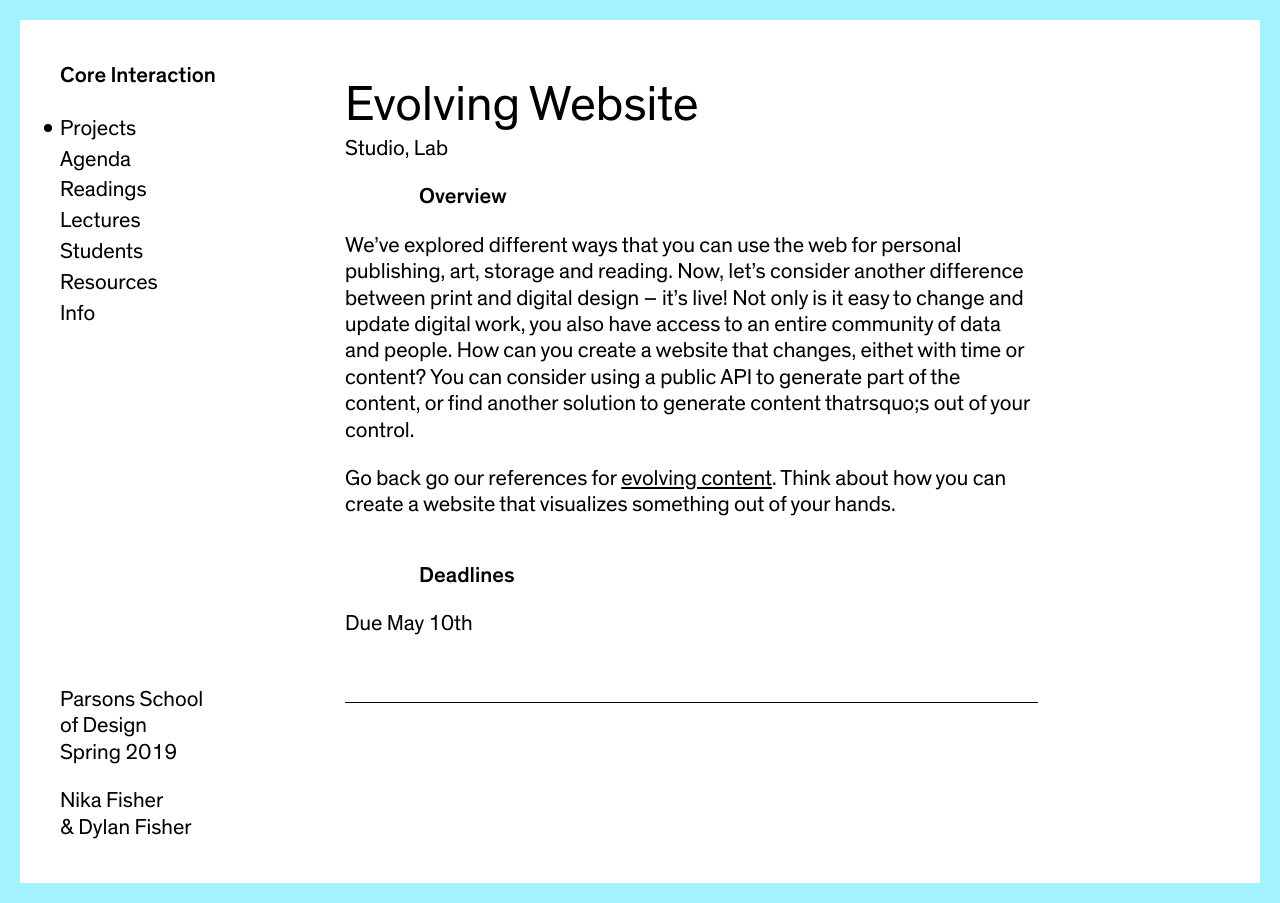
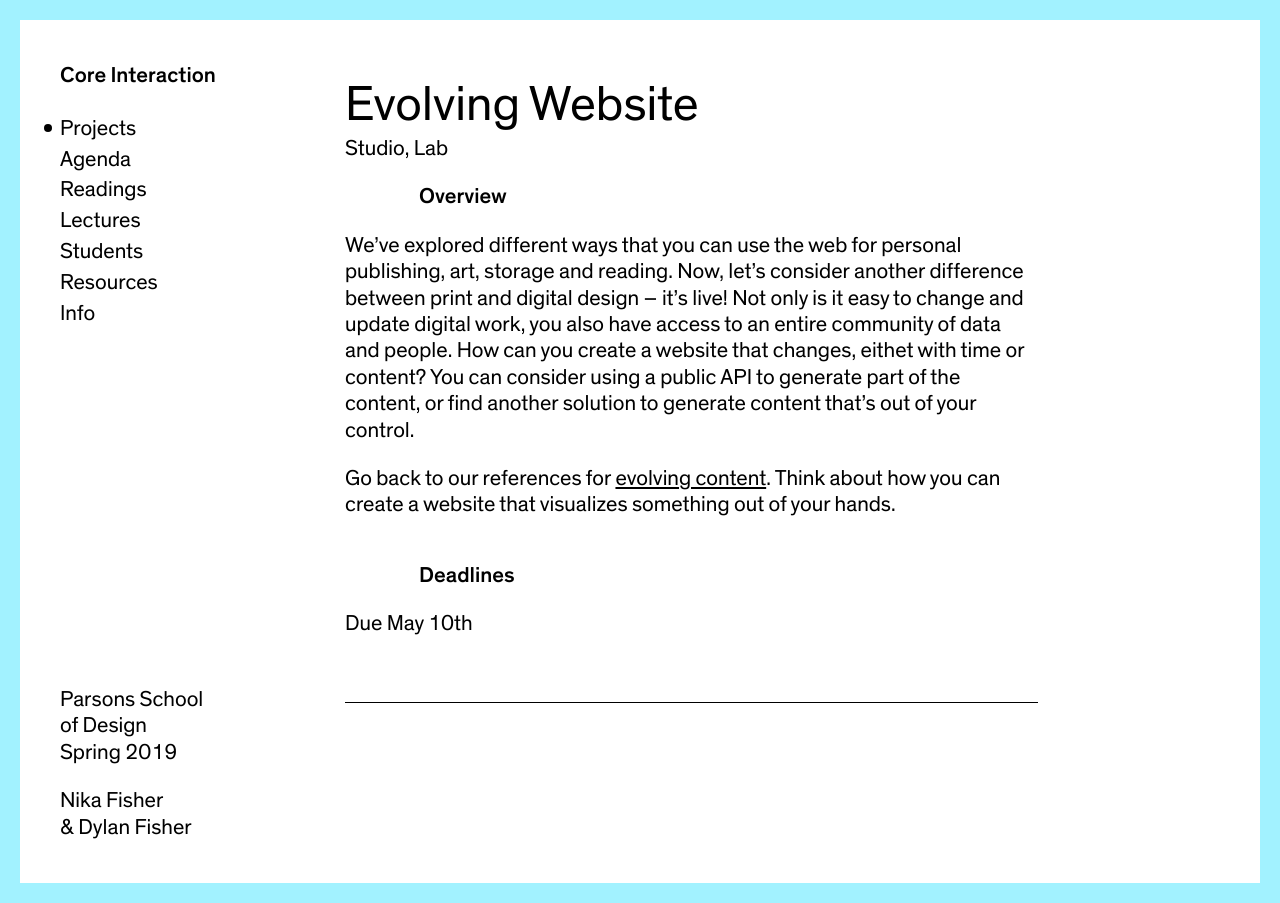
Before and after one commit to dylanfisher/ci19, a Jekyll site: the page built from _projects/live-data.md, in a window 1280 px wide. Built offline with Jekyll 4.4.1, drawn with Linux system fonts in a browser that asks for light colours.

```diff
--- a/_projects/live-data.md
+++ b/_projects/live-data.md
@@ -10,9 +10,9 @@ categories:       Studio Lab
 We’ve explored different ways that you can use the web for personal publishing, art, storage and reading. Now, let’s consider another difference between print and digital design – it’s live!
 Not only is it easy to change and update digital work, you also have access to an entire community of data and people.
 How can you create a website that changes, eithet with time or content?
-You can consider using a public API to generate part of the content, or find another solution to generate content thatrsquo;s out of your control.
+You can consider using a public API to generate part of the content, or find another solution to generate content that&rsquo;s out of your control.
 
-Go back go our references for [evolving content](https://paper.dropbox.com/doc/Evolving-Content--AbFLwzLLILR~di7UsMUsiflPAQ-4GwTXZtD3CbcPUESw0Jj2). Think about how you can create a website that visualizes something out of your hands.
+Go back to our references for [evolving content](https://paper.dropbox.com/doc/Evolving-Content--AbFLwzLLILR~di7UsMUsiflPAQ-4GwTXZtD3CbcPUESw0Jj2). Think about how you can create a website that visualizes something out of your hands.
 
 
 ### Deadlines
```
Also changed, not shown: _agendas/week-12.md (+15 -1 lines).
